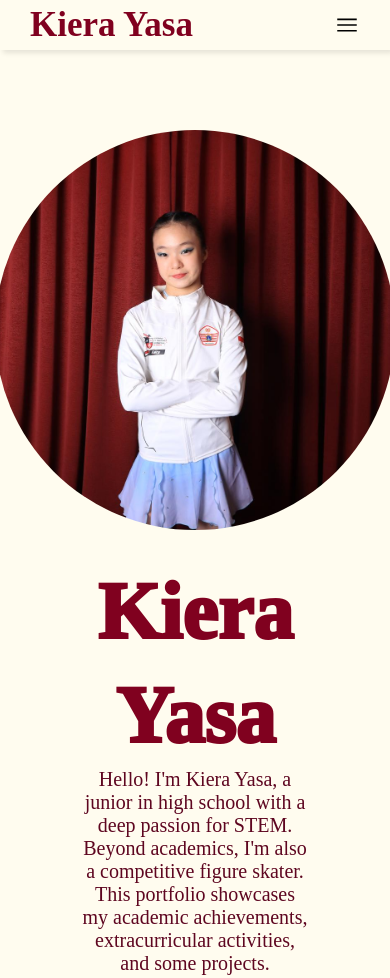
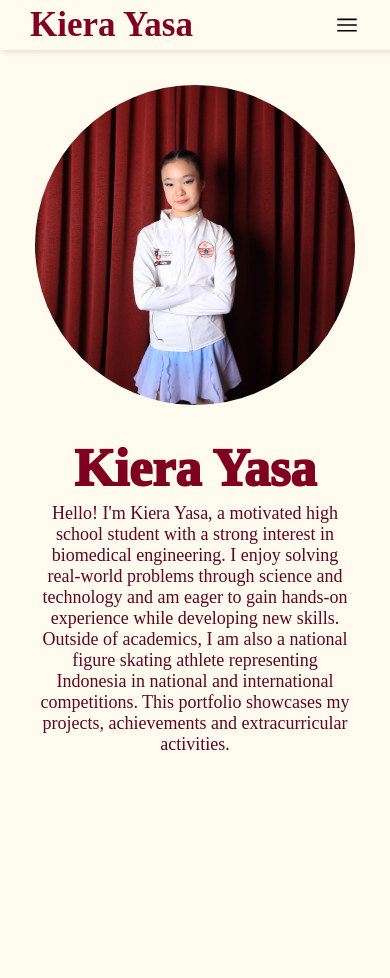
Before and after one commit to kierayasa/KieraYasa_Portfolio, a plain HTML site: page index.html in a window 390 px wide. After the commit the page ends 844 px from the top, so only its background shows below. Drawn offline with Linux system fonts and the light colour scheme.

Commit message:
made it more responsive to smaller mobile devices

```diff
--- a/index.html
+++ b/index.html
@@ -34,7 +34,7 @@
         </div>
         <div class = "home-content">
             <h1>Kiera Yasa</h1>
-            <h3>Hello! I'm Kiera Yasa, a junior in high school with a deep passion for STEM. Beyond academics, I'm also a competitive figure skater. This portfolio showcases my academic achievements, extracurricular activities, and some projects.</h3>
+            <h3>Hello! I'm Kiera Yasa, a motivated high school student with a strong interest in biomedical engineering. I enjoy solving real-world problems through science and technology and am eager to gain hands-on experience while developing new skills. Outside of academics, I am also a national figure skating athlete representing Indonesia in national and international competitions. This portfolio showcases my projects, achievements and extracurricular activities.</h3>
         </div>
     </section>
 
--- a/style.css
+++ b/style.css
@@ -64,7 +64,7 @@ nav li:first-child{
     top: 0;
     right:0;
     height: 100vh;
-    width: 250px;
+    width: 200px;
     z-index: 999;
     background-color: #fffcef4a;
     backdrop-filter: blur(10px);
@@ -84,14 +84,14 @@ nav li:first-child{
 }
 
 @media(max-width: 1000px){
-    .hideOnMobile{
+    .hideonmobile{
         display: none;
     }
 }
 
 section.home{
     min-height: 60vh;
-    padding: 80px;
+    padding: 9%;
 }
 
 .home {
@@ -124,7 +124,7 @@ section.home{
     border-radius: 50%;
 }
 
-@media(max-width:1230px){
+@media(max-width:1110px){
     .home{
         flex-direction: column;
         justify-content: flex-start;
@@ -133,5 +133,17 @@ section.home{
         height: 400px;
         width: 400px;
     }
+}
 
+@media(max-width:450px){
+    .home-img img{
+        height: 320px;
+        width: 320px;
+    }
+    .home .home-content h1{
+        font-size: 52px;
+    }
+    .home .home-content h3{
+        font-size: 18px;
+    }
 }
```
